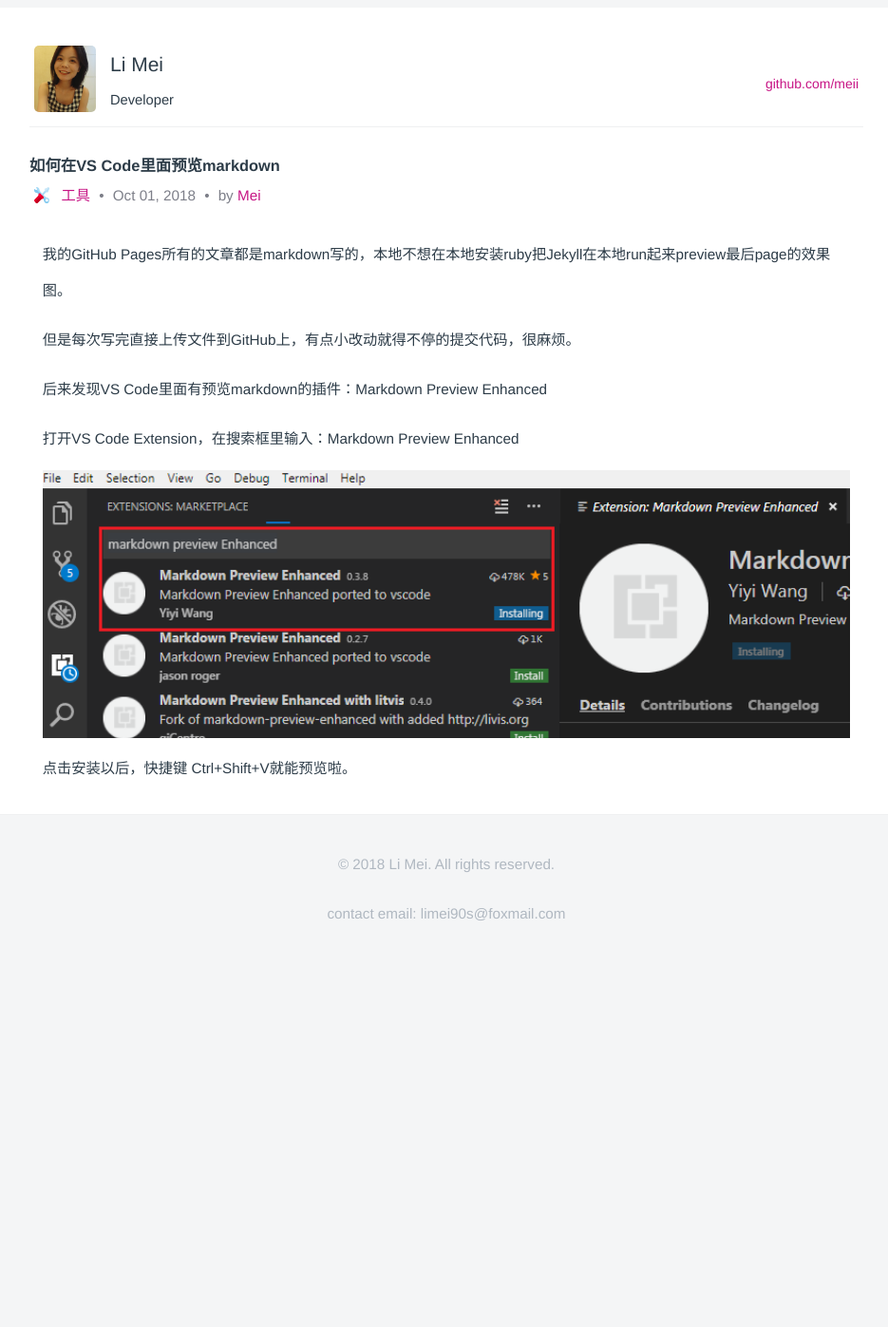
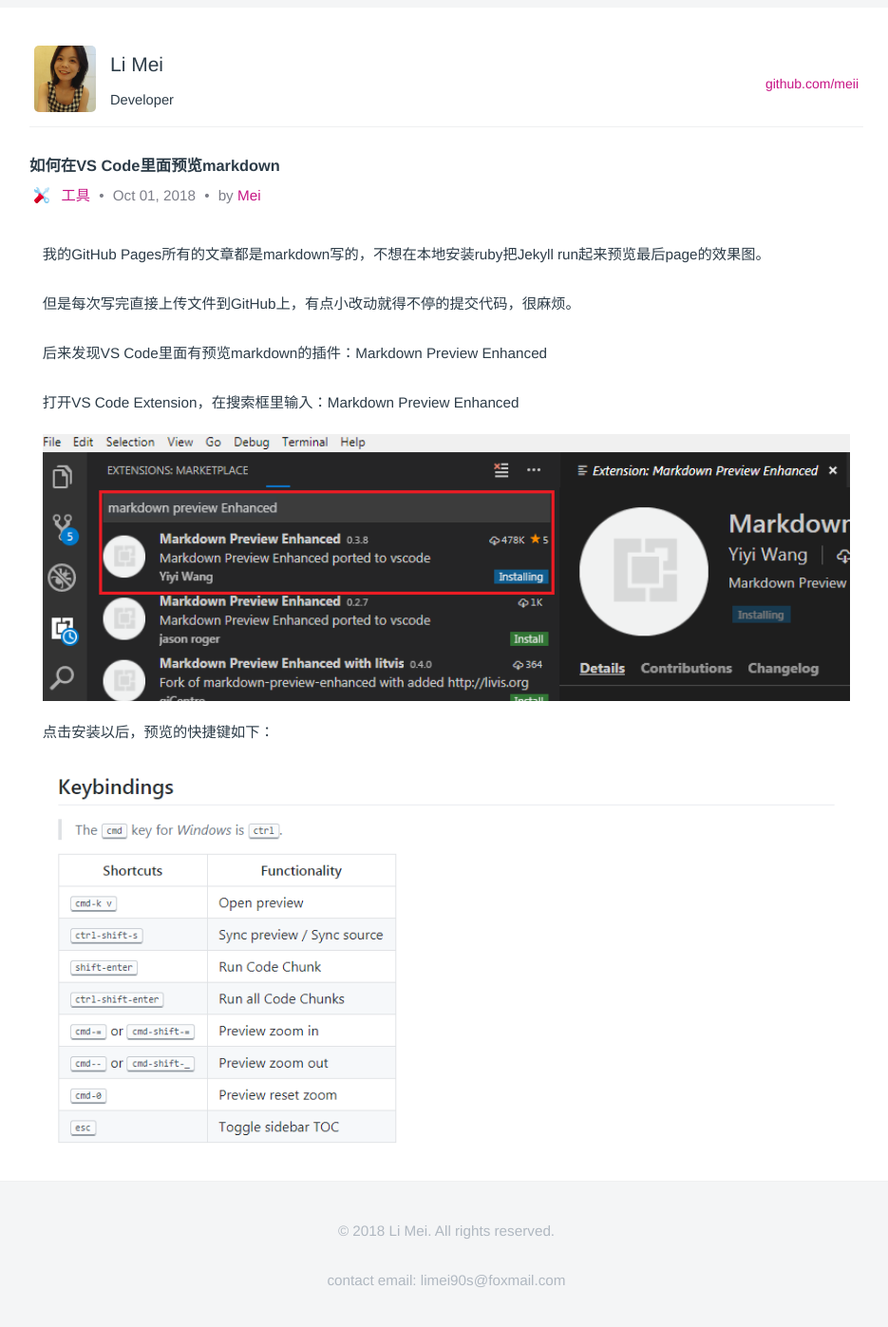
Before and after one commit to LiMeii/LiMeii.github.io, a Jekyll site: the page built from _posts/2018-10-01-tools-markdown-preview.md, in a window 1280 px wide. Shown: the whole page at 95% size, without its empty margins (178-1113 px from the left). Built offline with Jekyll 4.4.1, drawn with Linux system fonts in a browser that asks for light colours; before the commit the page ends 1011 px from its top, so only the background shows below that.

Commit message:
update mark down preview post

```diff
--- a/_posts/2018-10-01-tools-markdown-preview.md
+++ b/_posts/2018-10-01-tools-markdown-preview.md
@@ -14,7 +14,7 @@
     <span>by <a class="github-link" href="http://github.com/limeii" title="http://github.com/limeii">Mei</a></span>
 </div>
 
-我的GitHub Pages所有的文章都是markdown写的，本地不想在本地安装ruby把Jekyll在本地run起来preview最后page的效果图。
+我的GitHub Pages所有的文章都是markdown写的，不想在本地安装ruby把Jekyll run起来预览最后page的效果图。
 
 但是每次写完直接上传文件到GitHub上，有点小改动就得不停的提交代码，很麻烦。
 
@@ -24,4 +24,6 @@
 
 ![markdown preview](https://limeii.github.io/assets/images/posts/tools/tools-markdown-preview.png){:height="100%" width="100%"}
 
-点击安装以后，快捷键 Ctrl+Shift+V就能预览啦。
+点击安装以后，预览的快捷键如下：
+
+![markdown](https://limeii.github.io/assets/images/posts/tools/tools-markdown-keys.png){:height="100%" width="100%"}
```
Also changed, not shown: assets/images/posts/tools/tools-markdown-keys.png (added).
